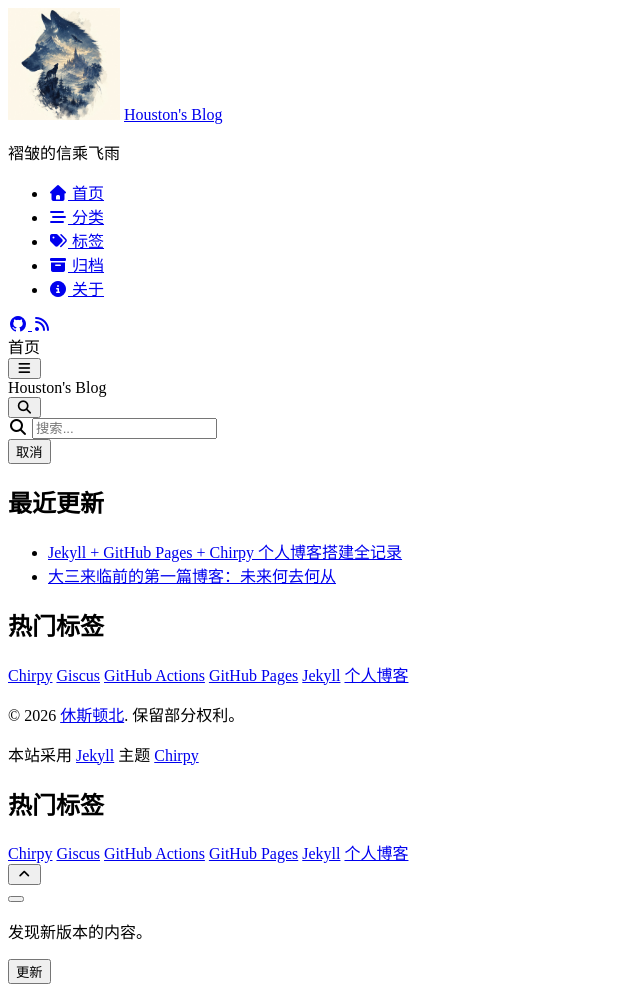
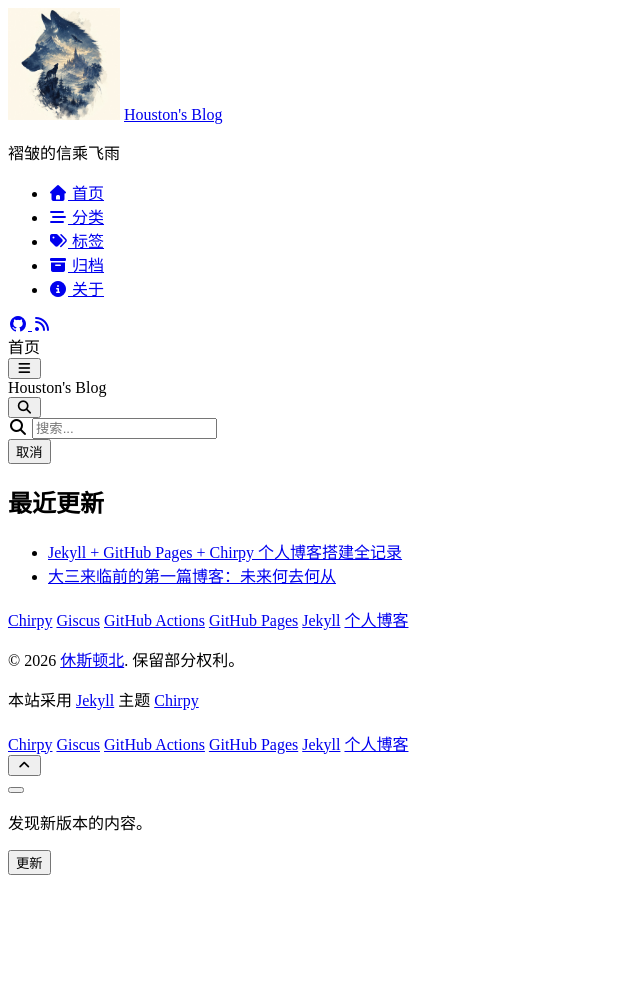
Before and after one commit to Houstonzaihubei/houstonzaihubei.github.io, a Jekyll site: the page built from index.html, in a window 1280 px wide. Shown: the whole page, without its empty margins (0-640 px from the left). Built offline with Jekyll 4.4.1, drawn with Linux system fonts in a browser that asks for light colours; cached includes are drawn as plain includes; nearby versions of some CDN libraries; after the commit the page ends 900 px from its top, so only the background shows below that.

Commit message:
Initial Chirpy blog

```diff
--- a/_data/locales/zh-CN.yml
+++ b/_data/locales/zh-CN.yml
@@ -24,7 +24,6 @@ search:
 
 panel:
   lastmod: 最近更新
-  trending_tags: 热门标签
   toc: 文章内容
 
 copyright:
```
